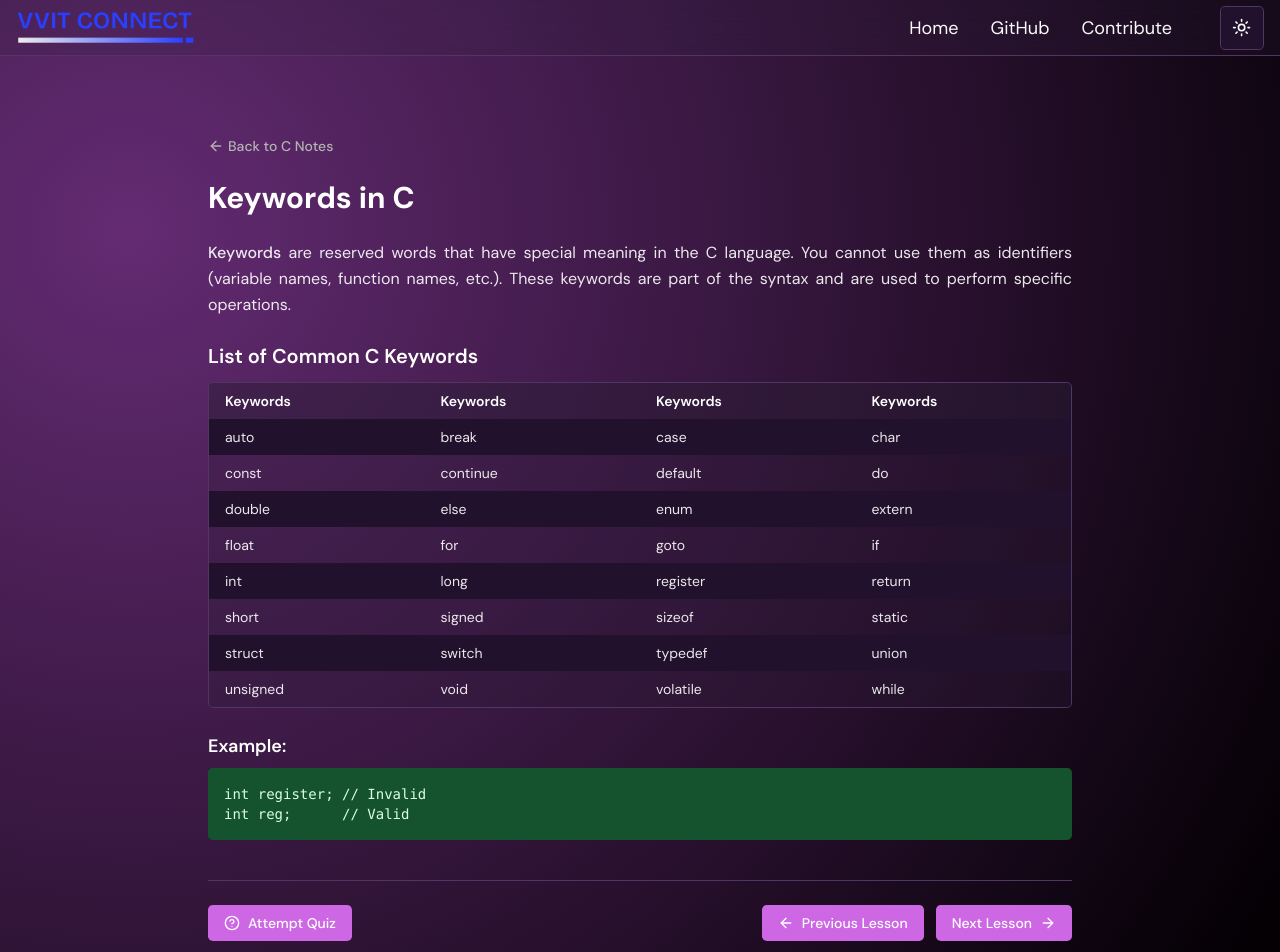
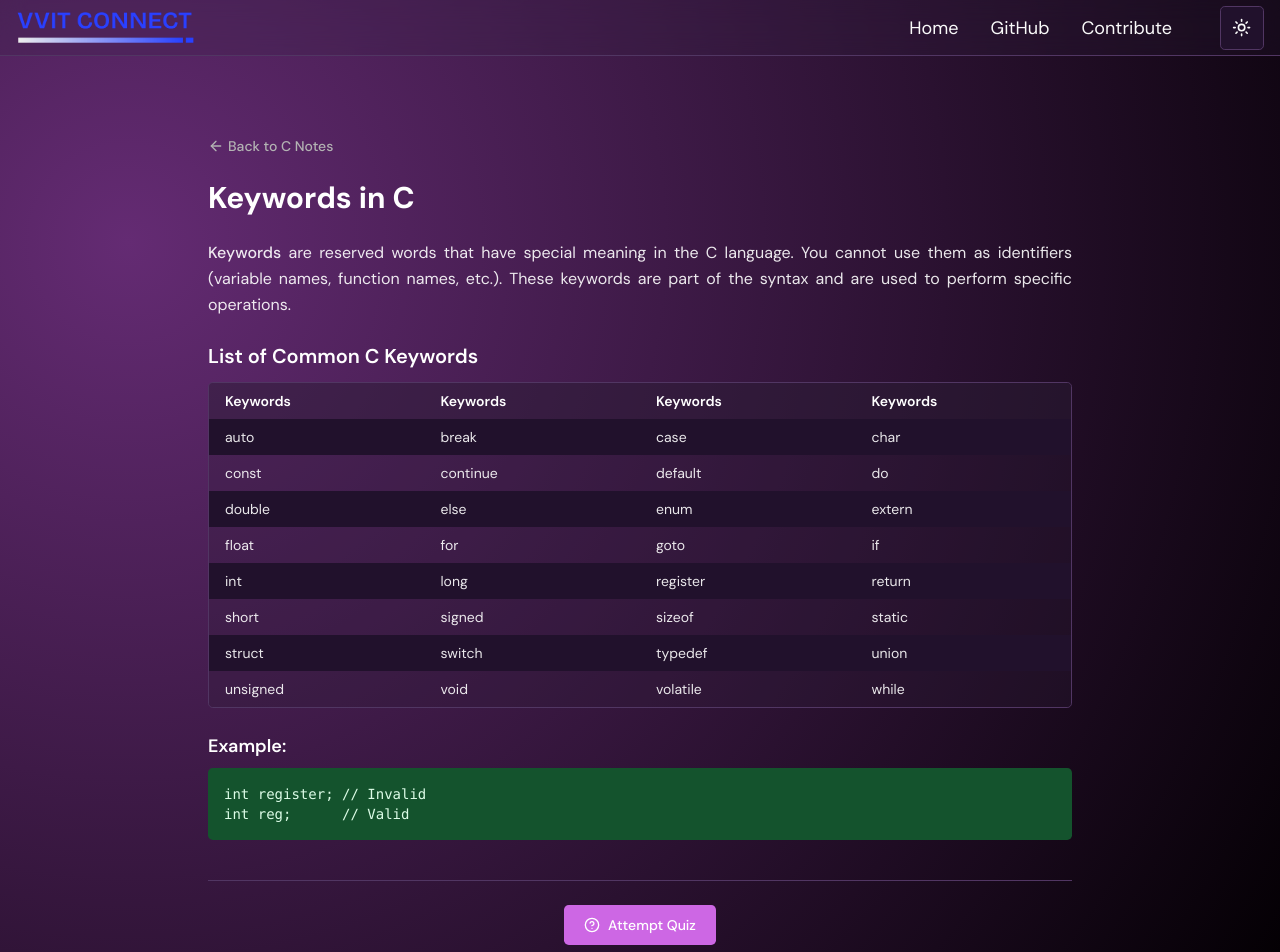
Before and after one commit to pyKinsu/VVITConnect, a Next.js app: page /notes/c/keywords in a window 1280 px wide. Shown: the top 952 px of the page. Built offline with nearby package versions, Linux system fonts and the light colour scheme.

Commit message:
Update page.tsx

```diff
--- a/src/app/notes/c/keywords/page.tsx
+++ b/src/app/notes/c/keywords/page.tsx
@@ -76,21 +76,23 @@ int reg;      // Valid`}
       </pre>
 
             {/* Navigation */}
-      <div className="flex flex-col sm:flex-row sm:justify-between sm:items-center gap-3 mt-10 pt-6 border-t border-border">
+      <div className="mt-10 pt-6 border-t border-border space-y-4">
         {/* Quiz Button */}
+        <div className="flex justify-center">
           <Link
             href="/quiz/keywords"
-          className="inline-flex items-center justify-center px-4 py-2 rounded-lg bg-primary text-white hover:bg-primary/90 transition-colors text-sm font-medium w-full sm:w-auto"
+            className="inline-flex items-center justify-center px-5 py-2.5 rounded-lg bg-primary text-white hover:bg-primary/90 transition-colors text-sm font-medium"
           >
             <HelpCircle className="w-4 h-4 mr-2" />
             Attempt Quiz
           </Link>
+        </div>
 
-        {/* Previous + Next */}
-        <div className="flex flex-col sm:flex-row gap-3 w-full sm:w-auto">
+        {/* Prev + Next in one line */}
+        <div className="flex justify-between gap-3">
           <Link
             href="/notes/c/identifier"
-            className="inline-flex items-center justify-center px-4 py-2 rounded-lg bg-primary text-white hover:bg-primary/90 transition-colors text-sm font-medium w-full sm:w-auto"
+            className="inline-flex items-center justify-center px-5 py-2.5 rounded-lg bg-primary text-white hover:bg-primary/90 transition-colors text-sm font-medium w-full sm:w-auto"
           >
             <ArrowLeft className="w-4 h-4 mr-2" />
             Previous Lesson
@@ -98,7 +100,7 @@ int reg;      // Valid`}
 
           <Link
             href="/notes/c/datatypes"
-            className="inline-flex items-center justify-center px-4 py-2 rounded-lg bg-primary text-white hover:bg-primary/90 transition-colors text-sm font-medium w-full sm:w-auto"
+            className="inline-flex items-center justify-center px-5 py-2.5 rounded-lg bg-primary text-white hover:bg-primary/90 transition-colors text-sm font-medium w-full sm:w-auto"
           >
             Next Lesson
             <ArrowRight className="w-4 h-4 ml-2" />
```
Lines whose indentation alone changed are shown as unchanged.
